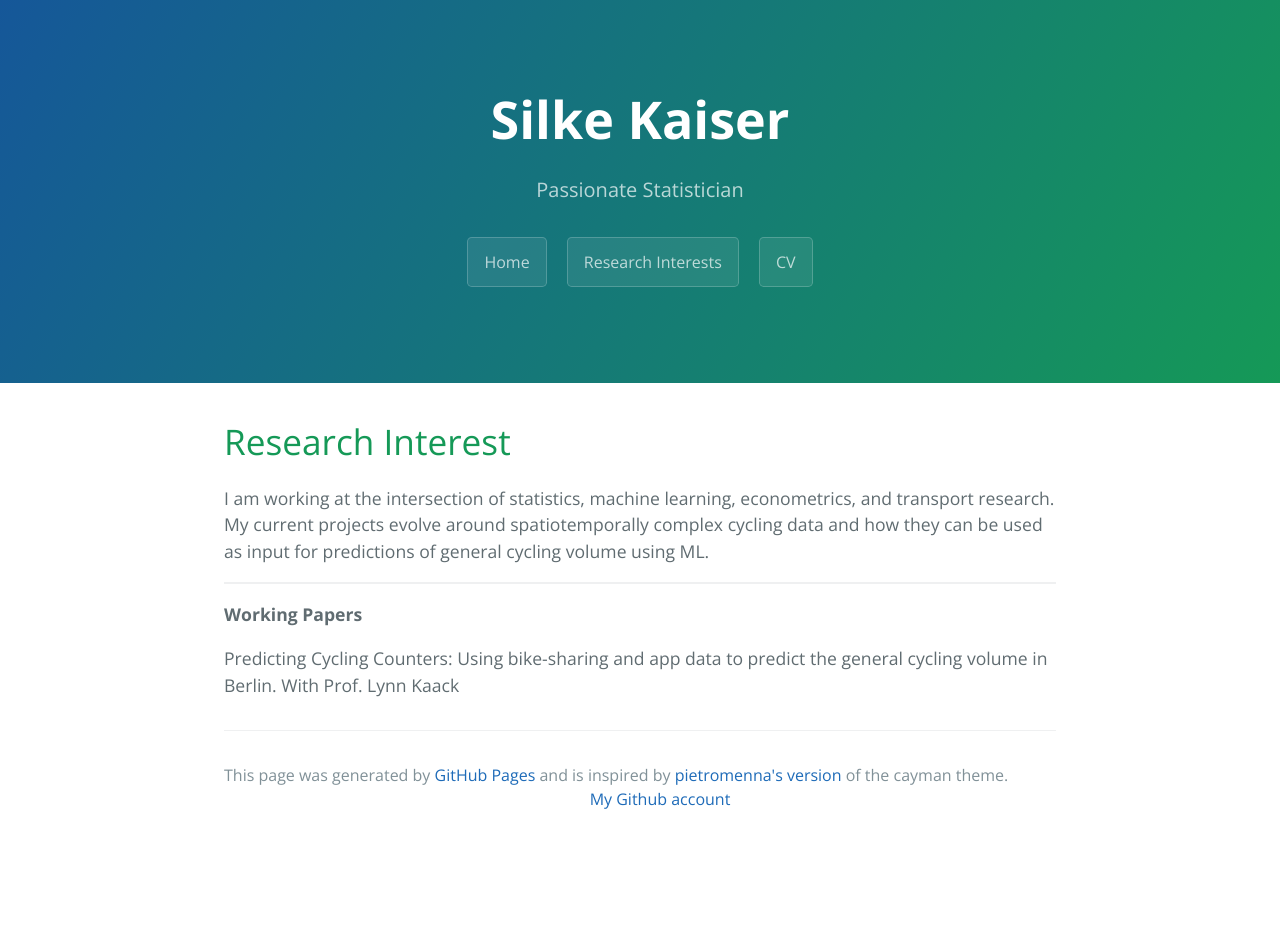
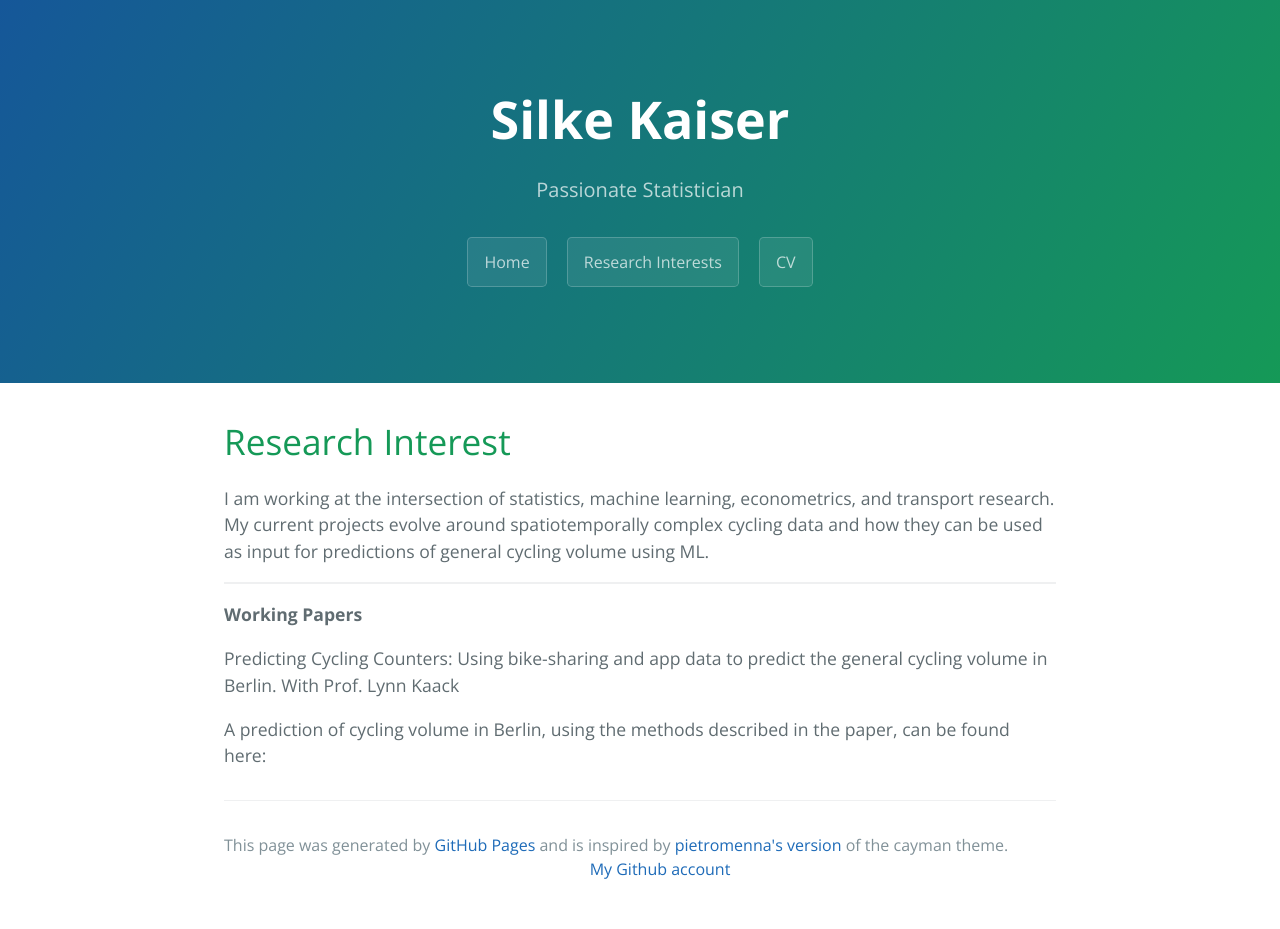
Before and after one commit to silkekaiser/silkekaiser.github.io, a Jekyll site: the page built from research.md, in a window 1280 px wide. Built offline with Jekyll 4.4.1, drawn with Linux system fonts in a browser that asks for light colours; our own code applies the rules of GitHub Pages for plain Markdown files; before the commit the page ends 900 px from its top, so only the background shows below that.

Commit message:
Update research.md

```diff
--- a/research.md
+++ b/research.md
@@ -8,3 +8,5 @@ I am working at the intersection of statistics, machine learning, econometrics,
 **Working Papers**
 
 Predicting Cycling Counters: Using bike-sharing and app data to predict the general cycling volume in Berlin. With Prof. Lynn Kaack
+
+A prediction of cycling volume in Berlin, using the methods described in the paper, can be found here:
```
